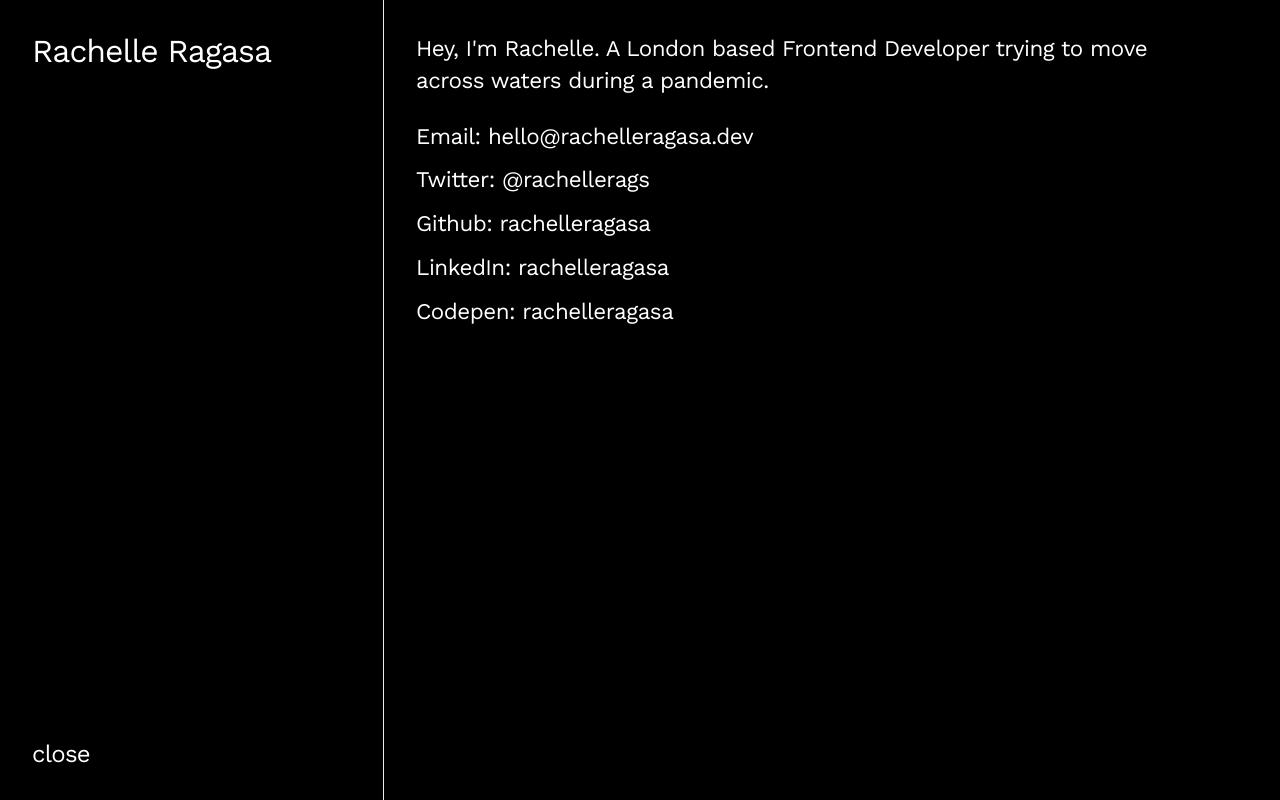
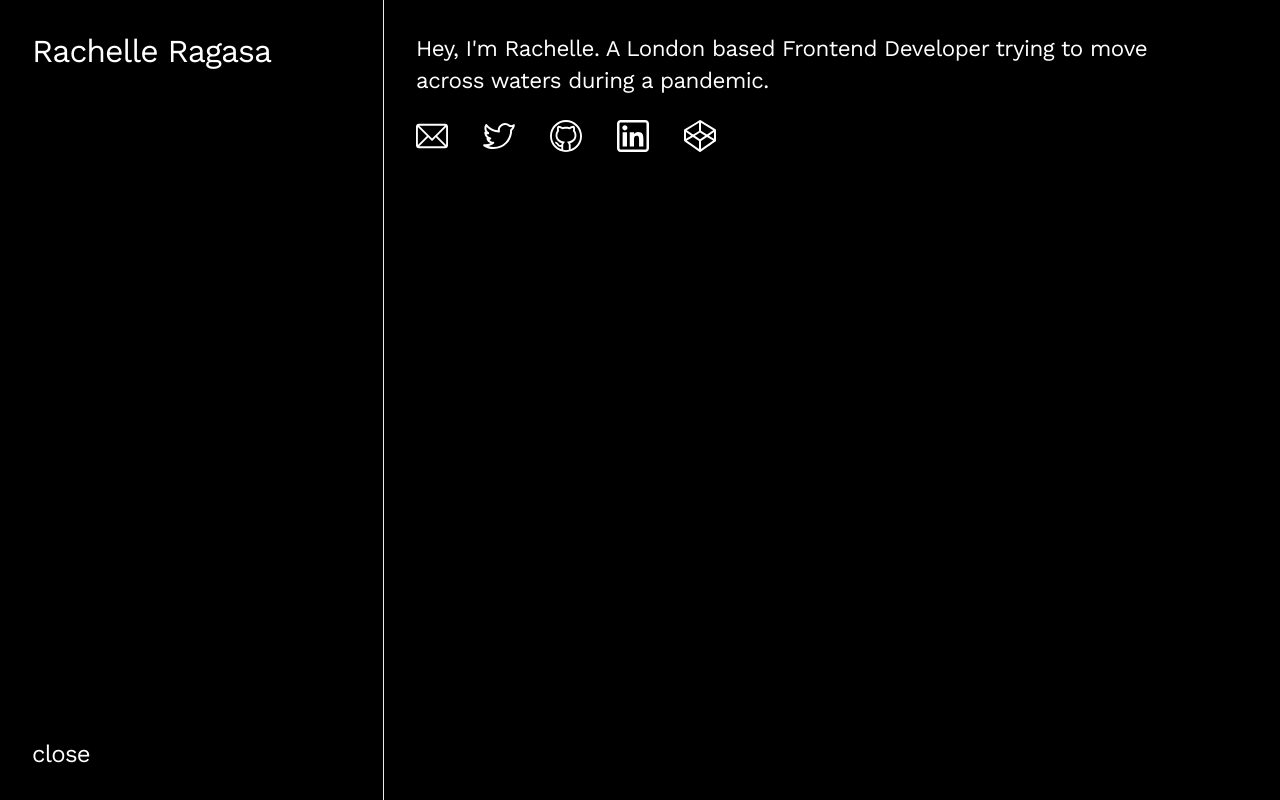
Before and after one commit to rachelleragasa/rachelle-ragasa-blog, a Gatsby site: page /info in a window 1280 px wide. Built offline with nearby package versions, Linux system fonts and the light colour scheme; Gatsby itself is replaced by a stand-in of ours.

Commit message:
replacing social links with icons

```diff
--- a/src/pages/info.js
+++ b/src/pages/info.js
@@ -4,6 +4,12 @@ import styled from "styled-components"
 import Layout from "../components/Layout"
 import useSiteMetaData from "../static_queries/useSiteMetadata"
 import { above } from "../styles"
+import email from "../assets/icons/email.svg"
+import twitter from "../assets/icons/twitter.svg"
+import github from "../assets/icons/github.svg"
+import linkedin from "../assets/icons/linkedin.svg"
+import codepen from "../assets/icons/codepen.svg"
+
 
 const Info = () => {
   const { infoData } = useSiteMetaData()
@@ -13,35 +19,41 @@ const Info = () => {
         <h2>
           <div dangerouslySetInnerHTML={{__html: infoData.description}}></div>
         </h2>
-        <ul>
+        <SocialLinks>
           <li>
             <p>
-              <a target="blank" rel="noopener noreferrer" href={`mailto:${infoData.contact.email}`}>Email: {infoData.contact.email}</a>
+              <a target="blank" rel="noopener noreferrer" href={`mailto:${infoData.contact.email}`}><Icon src={email} alt="Send me an email" /></a>
             </p>
           </li>
           <li>
             <p>
               <a target="blank" rel="noopener noreferrer" href={`https://twitter.com/${infoData.contact.twitter_handle}`}>
-                Twitter: @{infoData.contact.twitter_handle}
+                <Icon src={twitter} alt="Follow me on Twitter" />
               </a>
             </p>
           </li>
           <li>
             <p>
-              <a target="blank" rel="noopener noreferrer" href={`https://github.com/${infoData.contact.github_handle}`}>Github: {infoData.contact.github_handle}</a>
+              <a target="blank" rel="noopener noreferrer" href={`https://github.com/${infoData.contact.github_handle}`}>
+              <Icon src={github} alt="Check out my Github page" />
+              </a>
             </p>
           </li>
           <li>
             <p>
-              <a target="blank" rel="noopener noreferrer" href={`https://www.linkedin.com/in/${infoData.contact.linkedin_handle}`}>LinkedIn: {infoData.contact.github_handle}</a>
+              <a target="blank" rel="noopener noreferrer" href={`https://www.linkedin.com/in/${infoData.contact.linkedin_handle}`}>
+              <Icon src={linkedin} alt="Checkout my LinkedIn profile here" />
+              </a>
             </p>
           </li>
           <li>
             <p>
-              <a target="blank" rel="noopener noreferrer" href={`https://codepen.io/${infoData.contact.codepen_handle}`}>Codepen: {infoData.contact.github_handle}</a>
+              <a target="blank" rel="noopener noreferrer" href={`https://codepen.io/${infoData.contact.codepen_handle}`}>
+              <Icon src={codepen} alt="Checkout my latest pens" />
+              </a>
             </p>
           </li>
-        </ul>
+        </SocialLinks>
       </InfoBlurb>
     </Layout>
   )
@@ -65,4 +77,16 @@ const InfoBlurb = styled.section`
   `}
 `
 
+const Icon = styled.img`
+  width: 32px;
+  height: 32px;
+`
+
+const SocialLinks = styled.ul`
+  display: flex;
+  flex-direction: row;
+  justify-content: space-between;
+  max-width: 300px;
+`
+
 export default Info
--- a/src/static_queries/useSiteMetadata.js
+++ b/src/static_queries/useSiteMetadata.js
@@ -13,6 +13,8 @@ export default function useSiteMetadata() {
               email
               github_handle
               twitter_handle
+              linkedin_handle
+              codepen_handle
             }
             description
             background_color
```
Also changed, not shown: .eslintrc.js, src/assets/icons/codepen.svg (added), src/assets/icons/email.svg (added), src/assets/icons/github.svg (added), src/assets/icons/linkedin.svg (added), src/assets/icons/twitter.svg (added).
